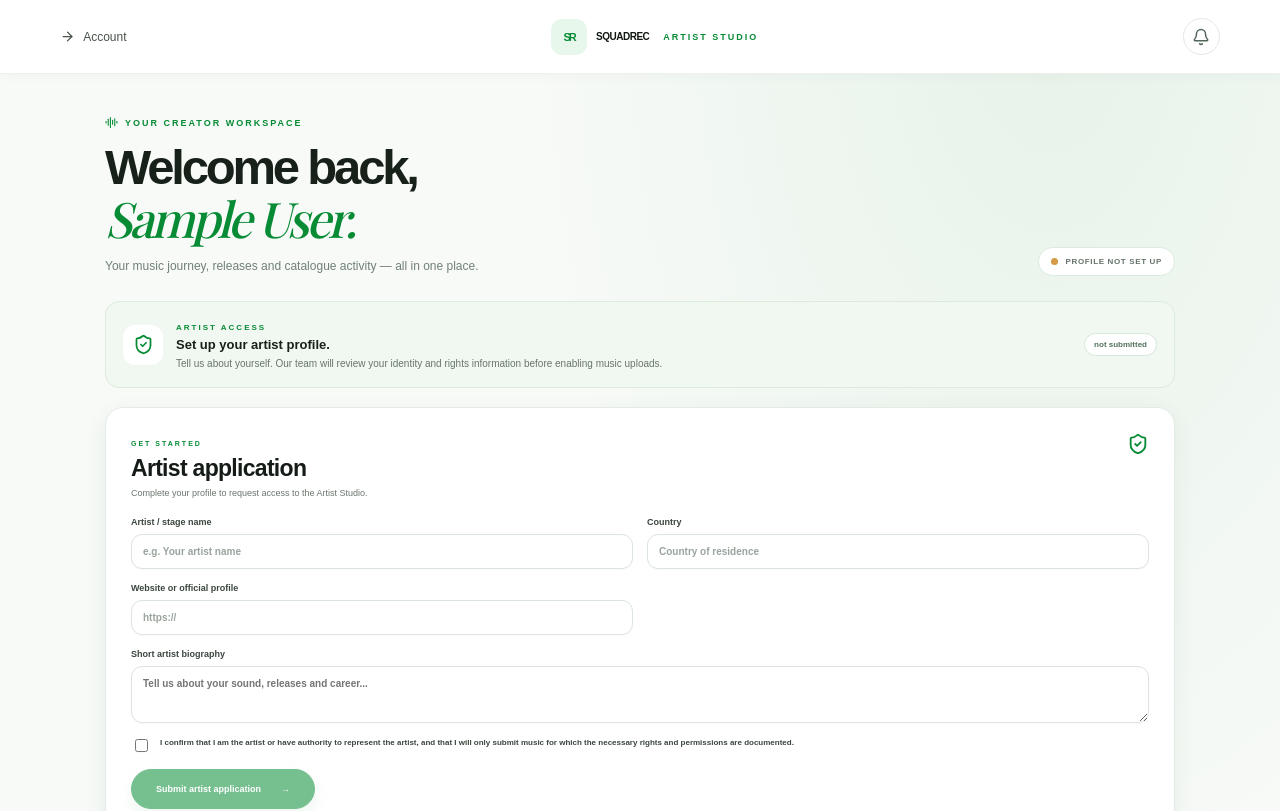
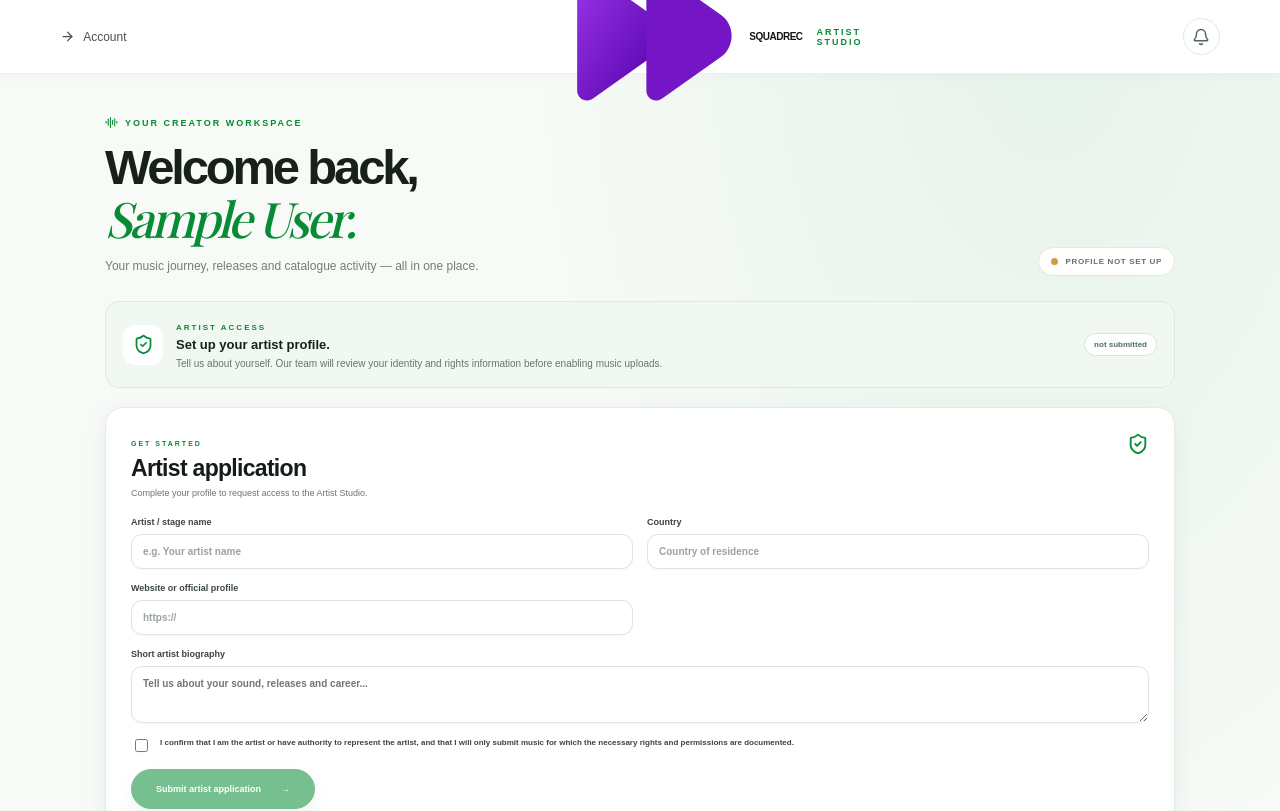
Before and after one commit to mrceogodwin/Squadrec, a Next.js app: page /dashboard/artist in a window 1280 px wide. Shown: the top 811 px of the page. Built offline with nearby package versions, Linux system fonts and the light colour scheme; no server answers; the database is empty; sample sign-in values are in the browser's storage; a web font is replaced by a local one.

Commit message:
Replace dashboard SR placeholder with official SQUADREC mark

```diff
--- a/src/app/dashboard/artist/page.tsx
+++ b/src/app/dashboard/artist/page.tsx
@@ -47,7 +47,7 @@ export default async function ArtistDashboardPage() {
     <main className="artist-dashboard sq-artist-home">
       <header className="artist-top sq-artist-top">
         <Link href="/dashboard" className="artist-back"><ArrowRight size={15}/> Account</Link>
-        <Link href="/dashboard/artist" className="artist-top-brand"><span className="brand-symbol">SR</span> SQUADREC <span>ARTIST STUDIO</span></Link>
+        <Link href="/dashboard/artist" className="artist-top-brand"><img className="sq-brand-mark" src="/squadrec-purple-mark.svg" alt="" /> SQUADREC <span>ARTIST STUDIO</span></Link>
         <Link href="/dashboard/notifications" className="sq-artist-bell" aria-label="Notifications"><Bell size={18}/></Link>
       </header>
 
```
